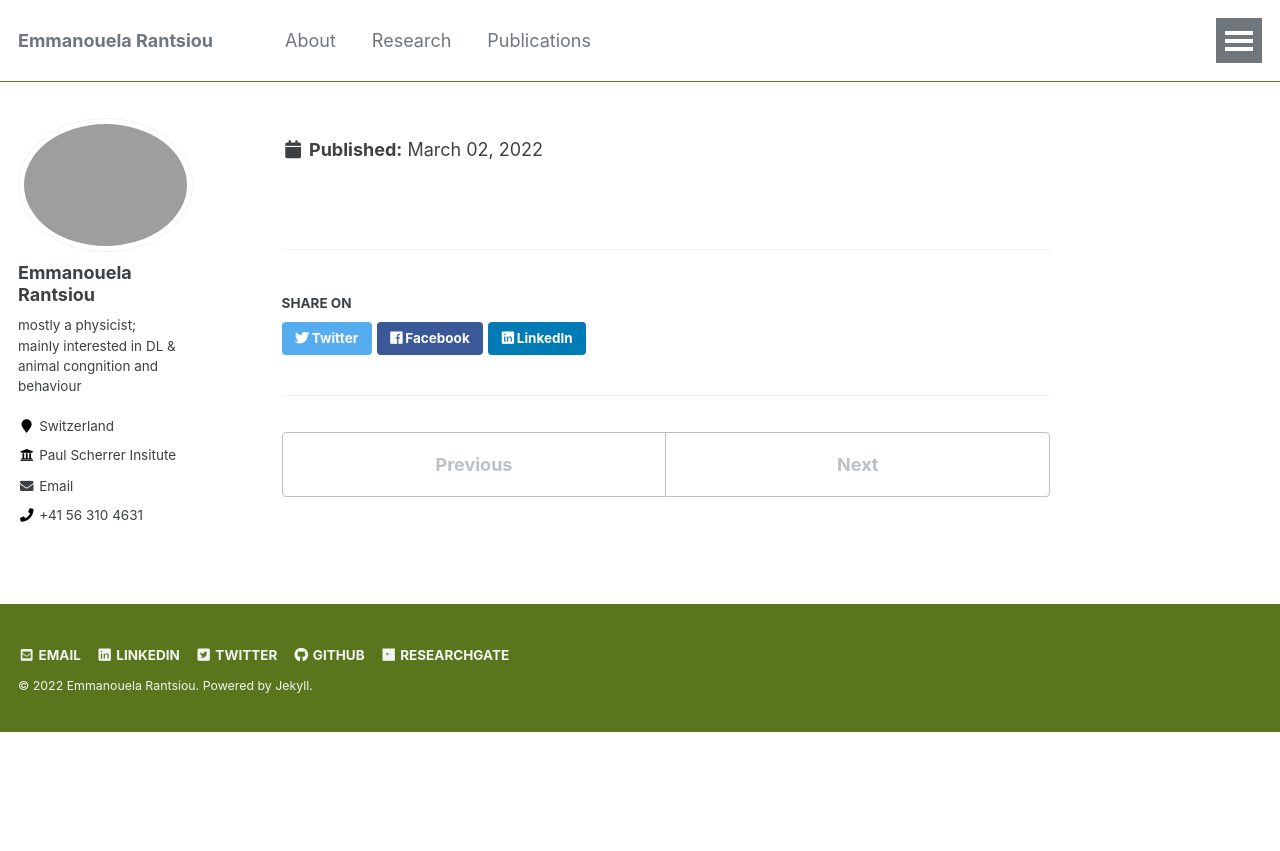
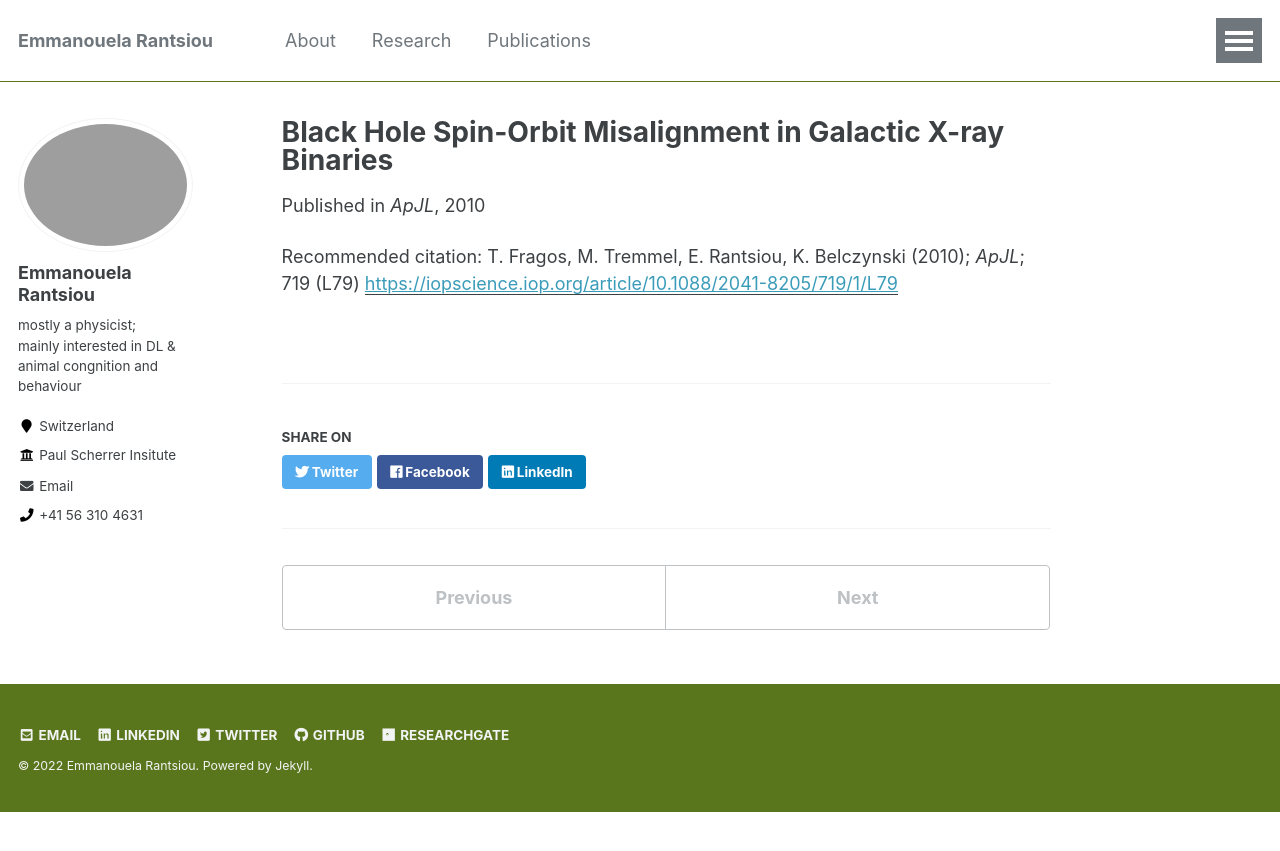
Before and after one commit to emmarant/emmarant.github.io, a Jekyll site: the page built from _publications/2010-07-23.md, in a window 1280 px wide. Shown: the top 851 px of the page. Built offline with Jekyll 4.4.1, drawn with Linux system fonts in a browser that asks for light colours; part of the change alters nothing that is shown.

Commit message:
Update 2010-07-23.md

```diff
--- a/_publications/2010-07-23.md
+++ b/_publications/2010-07-23.md
@@ -1,5 +1,5 @@
 ---
-title: "Black Hole Spin-Orbit Misalignment in Galactic X-ray Binaries"Black Hole Spin-Orbit Misalignment in Galactic X-ray Binaries"
+title: "Black Hole Spin-Orbit Misalignment in Galactic X-ray Binaries"
 collection: publications
 permalink: /publications/2010-07-23
 excerpt: ''
```
